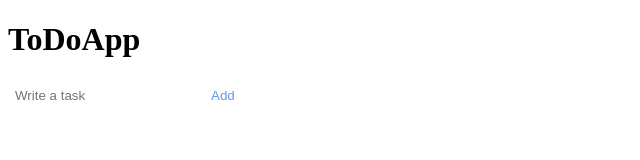
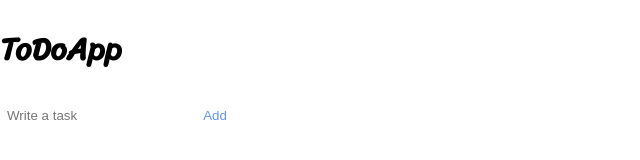
Before and after one commit to GuillermoGAndres/ToDoApp22, a plain HTML site: page index.html in a window 1280 px wide. Shown: the whole page, without its empty margins (0-640 px from the left). Drawn offline with Linux system fonts and the light colour scheme.

Commit message:
familia de la tipografía añadida

```diff
--- a/styles.css
+++ b/styles.css
@@ -1,3 +1,8 @@
+@import url('https://fonts.googleapis.com/css2?family=Sriracha&display=swap');
+body {
+	font-family: 'Sriracha', cursive;
+	margin: 0;
+}
 #addTask {
 	background: white;
 	color: cornflowerblue;
```
